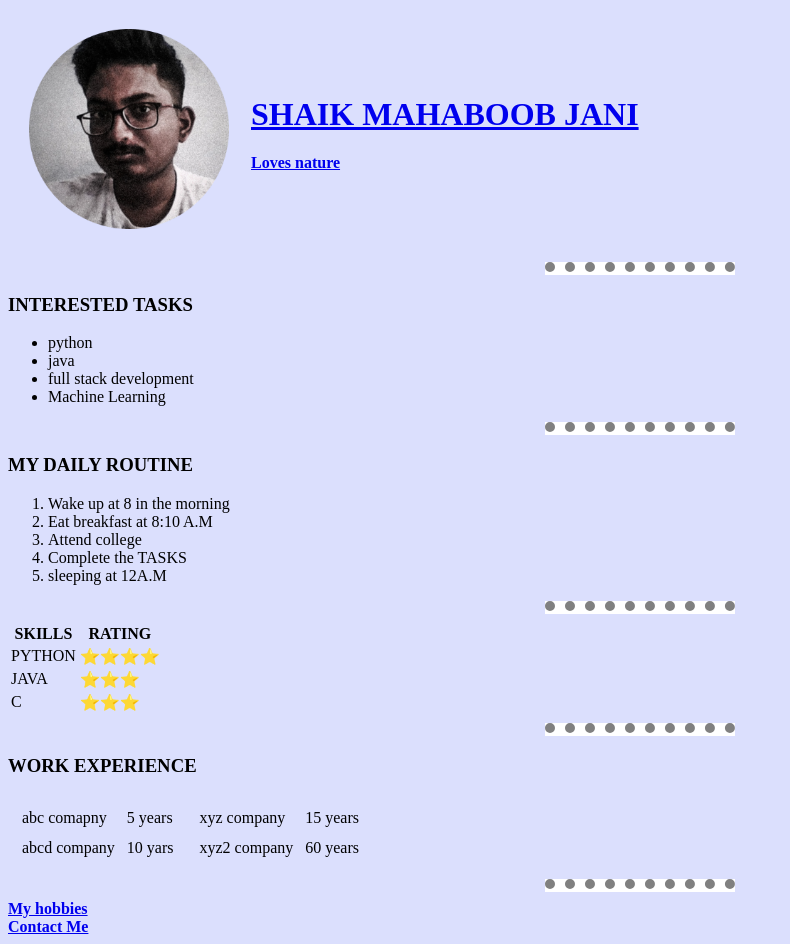
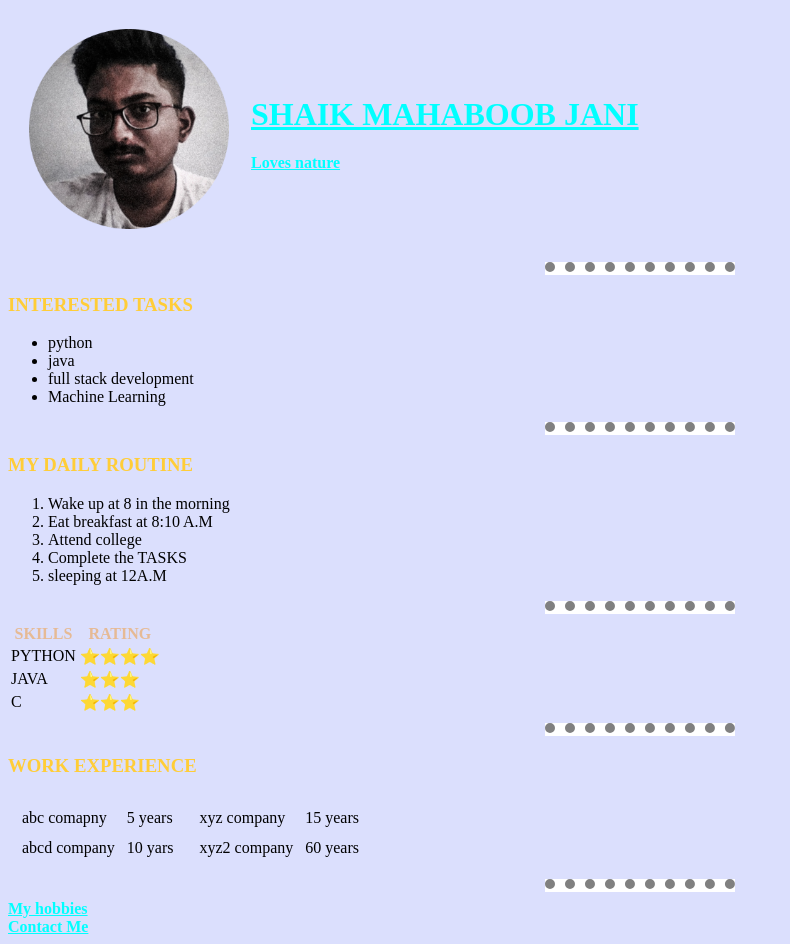
Before and after one commit to shaikjani-16/cv, a plain HTML site: page index.html in a window 1280 px wide. Shown: the whole page, without its empty margins (0-790 px from the left). Drawn offline with Linux system fonts and the light colour scheme.

Commit message:
Update styles.css

```diff
--- a/styles.css
+++ b/styles.css
@@ -13,3 +13,23 @@ hr {
 img {
   height: 200px;
 }
+h1
+{
+  color:#EF9F9F;
+}
+h2
+{
+  color:#B20600;
+}
+
+h3
+{
+  color:#FFCD38;
+}
+a[href] {
+  color: #00FFFF;
+}
+th
+{
+  color:#E6BA95;
+}
```
